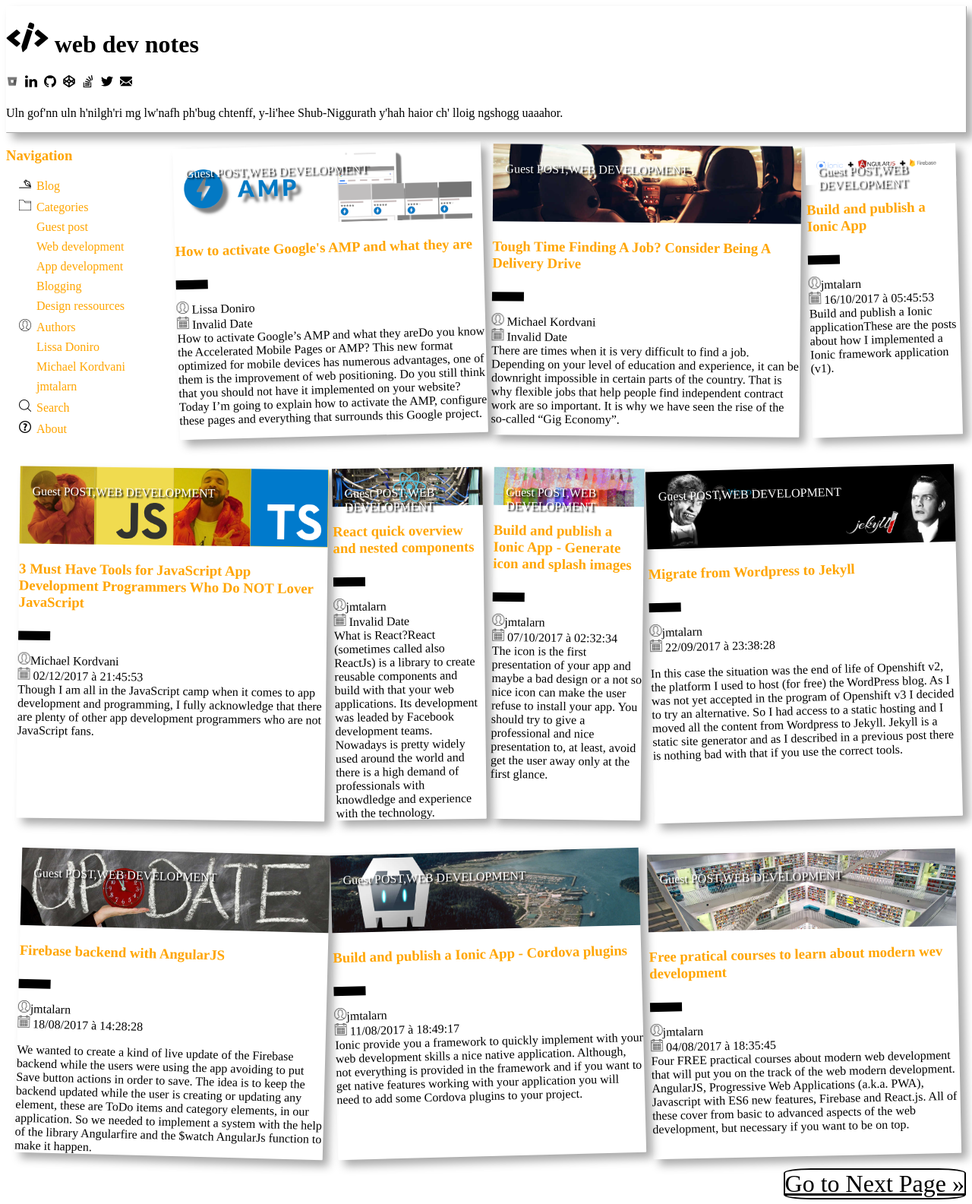
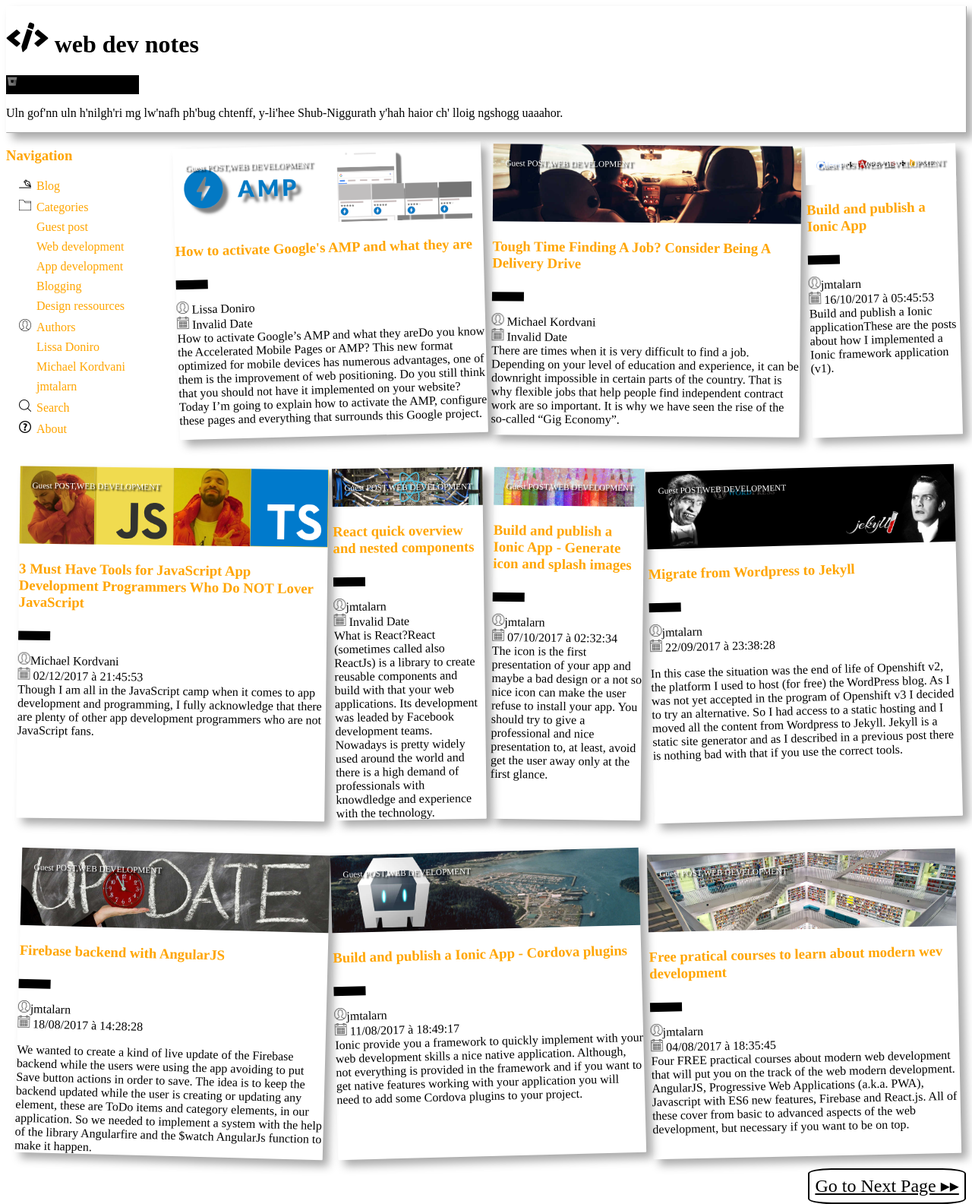
Before and after one commit to esomly19/Projet_HTML_CSS, a plain HTML site: page index.html in a window 1280 px wide. Shown: the whole page at 76% size. Drawn offline with Linux system fonts and the light colour scheme.

Commit message:
finission

```diff
--- a/index.html
+++ b/index.html
@@ -207,7 +207,7 @@
 
 
 </div>
-<a href="#" class="next">Go to Next Page &raquo;</a>
+<a href="#" class="next">Go to Next Page &rtrif;&rtrif;</a>
 
 <body>
 
--- a/scss/style.scss
+++ b/scss/style.scss
@@ -114,6 +114,26 @@ ul {
     list-style: none;
 }
 
+.pertinence {
+    position: absolute;
+  top: 8px;
+  left: 16px;
+    color:white;
+    text-shadow: 2px 2px 2px black;
+    font-size:0.6em;
+
+
+}
+.next {
+    background-color: white;
+    color: black;
+     border-radius: 15%;
+     border: 2px solid black;
+     float: right;
+     padding : 0.3em;
+     font-size:1em;
+  }
+
 // format xs
 .container{
     @include container(2);
@@ -177,6 +197,12 @@ ul {
     #article2{
         @include rotate(0.2deg);
     }
+    .pertinence {
+        font-size:0.7em;
+    }
+    .next {
+        font-size:1em;
+    }
 }
 
 //format l
@@ -185,12 +211,29 @@ ul {
         @include container(5);
         @include placement_l();
     }
+    .pertinence {
+        font-size:0.7em;
+    }
+    .next {
+        font-size:1.5em;
+    }
 }
-//format l
+//format el
 @media screen and (min-width:1001px){
     .container{
         @include container(6);
         @include placement_el();
+    }
+     .pertinence {
+        font-size:0.7em;
+    }
+    .next {
+        font-size:1.5em;
+    }
+
+    .reseau{
+        background-color: black;
+        float: right;
     }
 }
 
@@ -201,20 +244,3 @@ hr {
     width:30px;
     float:left;
   }
-
-  .pertinence {
-    position: absolute;
-  top: 8px;
-  left: 16px;
-    color:white;
-    text-shadow: 2px 2px 2px black;
-
-}
-.next {
-    background-color: white;
-    color: black;
-     border-radius: 15%;
-     border: 2px solid black;
-     float: right;
-     font-size:2em;
-  }
```
Also changed, not shown: css/style.css, 1 other file.
